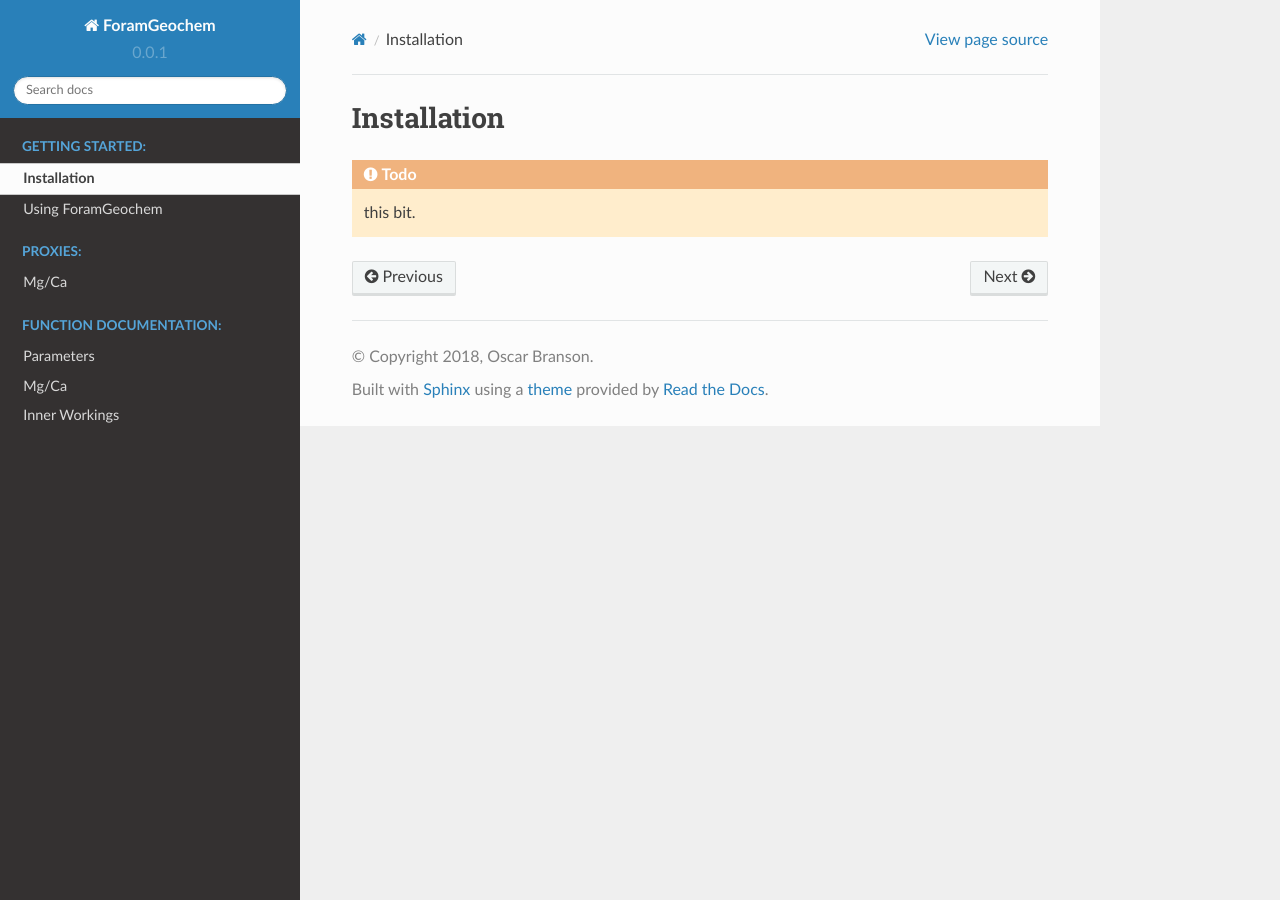
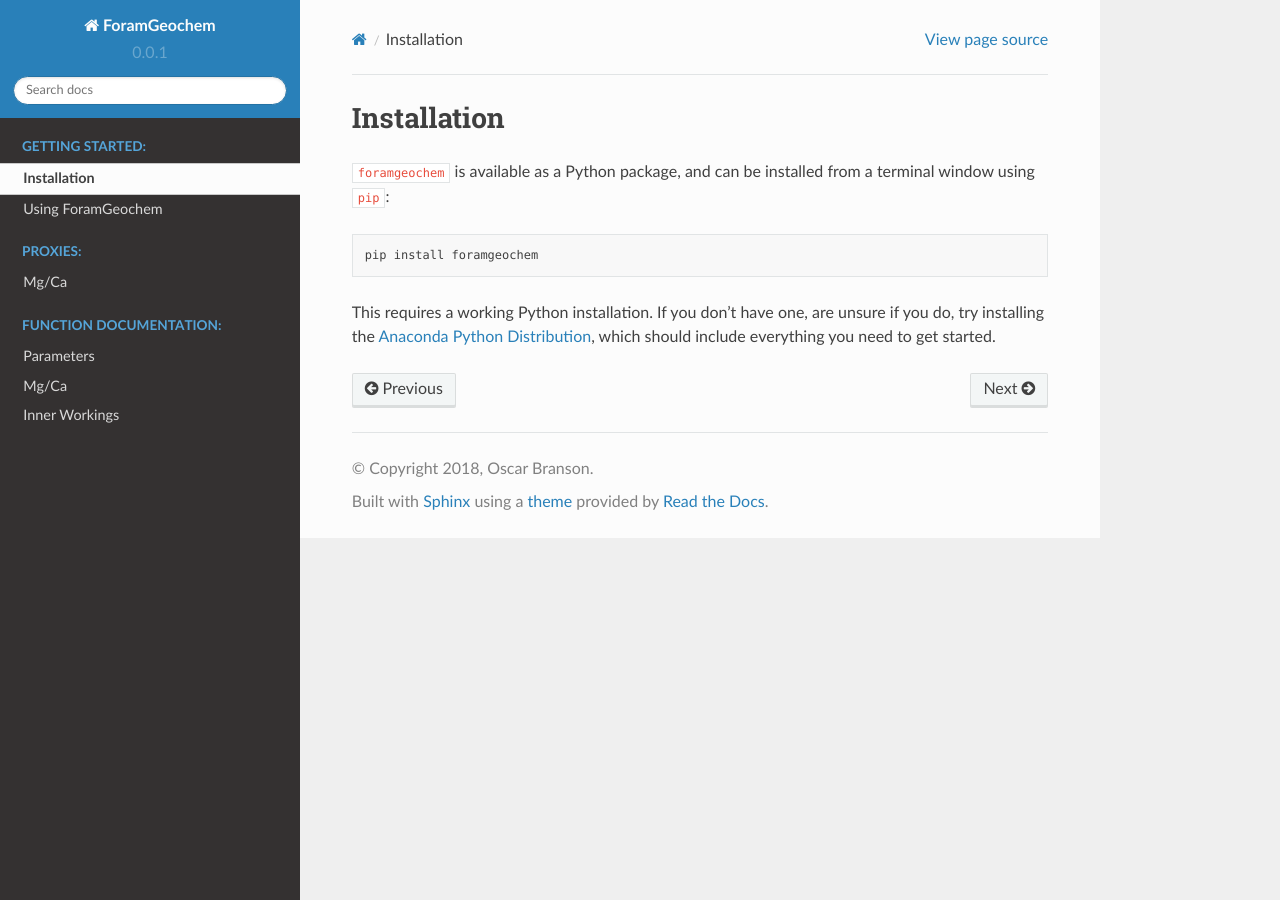
Before and after one commit to oscarbranson/ForamGeochem, a Sphinx documentation site: the page built from docs/source/general/install.rst, in a window 1280 px wide. Built offline with Sphinx 7.4.7 and the Read the Docs theme 2.0.0, drawn with Linux system fonts in a browser that asks for light colours.

Commit message:
install instructions

```diff
--- a/docs/source/general/install.rst
+++ b/docs/source/general/install.rst
@@ -2,4 +2,8 @@
 Installation
 ============
 
-.. todo :: this bit.
+``foramgeochem`` is available as a Python package, and can be installed from a terminal window using ``pip``::
+
+    pip install foramgeochem
+
+This requires a working Python installation. If you don't have one, are unsure if you do, try installing the `Anaconda Python Distribution <https://www.anaconda.com/download/>`_, which should include everything you need to get started.
```
Also changed, not shown: README.md (+7 -0 lines).
